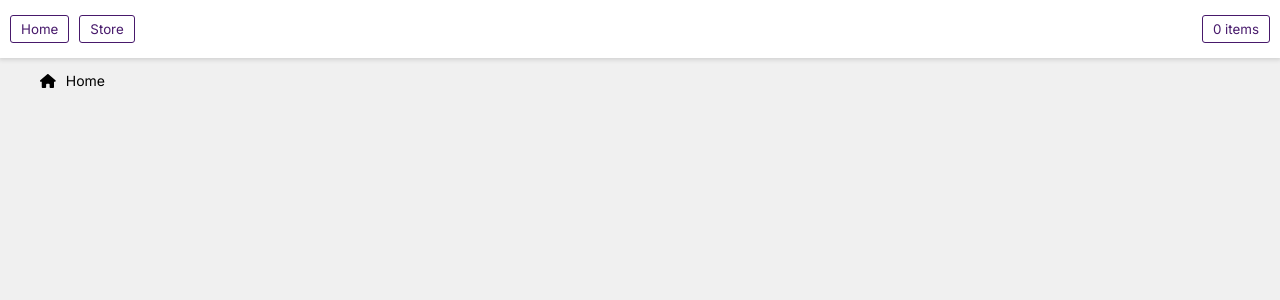
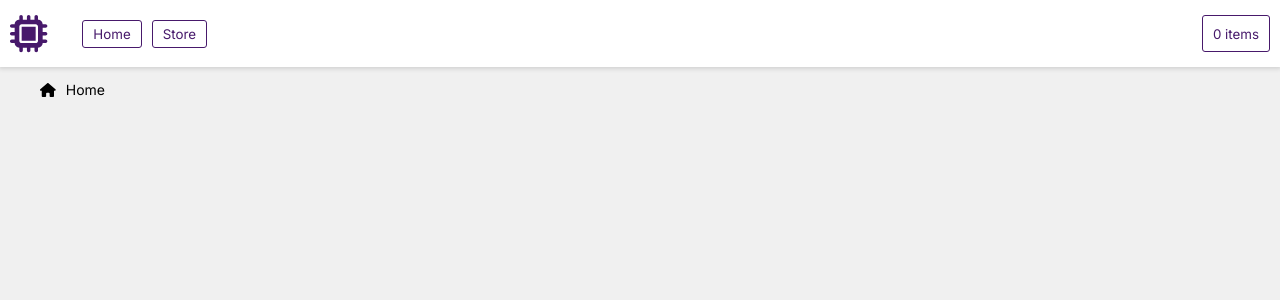
Before and after one commit to thewhitehaven04/Project_ShoppingCart, a React (Create React App) app: page / in a window 1280 px wide. Shown: the top 300 px of the page. Built offline with nearby package versions, Linux system fonts and the light colour scheme.

Commit message:
logo added

```diff
--- a/src/components/Header/index.jsx
+++ b/src/components/Header/index.jsx
@@ -3,6 +3,8 @@ import style from './../../styles/header.css';
 import { Outlet, Link, useMatches } from 'react-router-dom';
 import HeaderCartStatus from 'components/HeaderCartStatus';
 import Breadcrumbs from 'components/Breadcrumbs';
+import { FontAwesomeIcon } from '@fortawesome/react-fontawesome';
+import { faMicrochip } from '@fortawesome/free-solid-svg-icons';
 
 /**
  * @param {React.DetailedHTMLProps<React.ButtonHTMLAttributes<HTMLButtonElement>, HTMLButtonElement>} props
@@ -27,6 +29,7 @@ export default function AppHeader() {
     <>
       <header className="header__flex header__sticky">
         <nav className="header_navigation">
+          <FontAwesomeIcon icon={faMicrochip} className="header-logo" />
           <HeaderButton type="button">
             <Link to="/">Home</Link>
           </HeaderButton>
--- a/src/styles/header.css
+++ b/src/styles/header.css
@@ -36,8 +36,16 @@
   cursor: pointer;
 }
 
+.header-logo {
+  font-size: 28pt;
+  color: var(--purple);
+  padding-right: 25px;
+}
+
 .header_navigation {
   display: flex;
   flex-flow: row nowrap;
+  justify-content: flex-start;
+  align-items: center;
   gap: 10px;
 }
```
